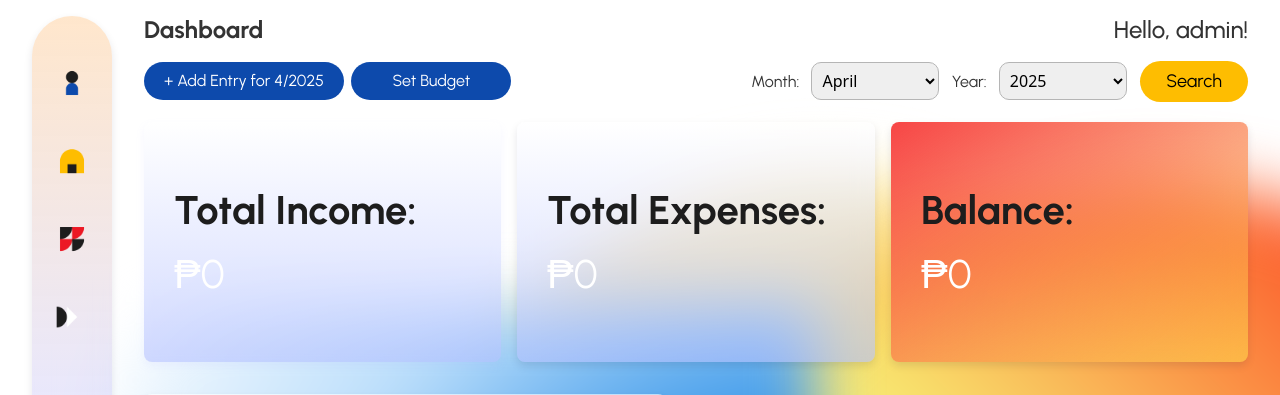
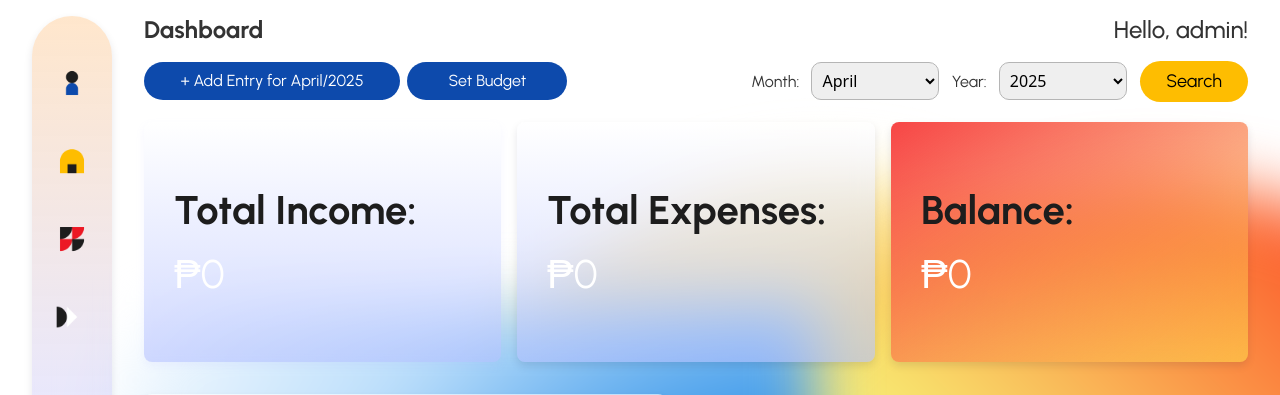
Before and after one commit to caloyyyy0203/personal-budget-tracker, a Django app: page /dashboard/ in a window 1280 px wide. Shown: the top 395 px of the page. Run offline with Django 5.2, Linux system fonts and the light colour scheme; a user stored in the database is signed in; data comes from the database, SQL or seed files in the repository; data that the repository does not hold is empty; some web fonts are replaced.

Commit message:
Month number to month_name

```diff
--- a/tracker/static/tracker/css/main.css
+++ b/tracker/static/tracker/css/main.css
@@ -23,7 +23,7 @@ body {
  font-family: 'Urbanist',sans-serif;
  font-size: 16px;
  padding: 6px;
-width: 12.5em;
+width: 16em;
 border-radius: 100px;
 background-color: #0D4AAC;
 color: white;
--- a/tracker/templates/tracker/dashboard.html
+++ b/tracker/templates/tracker/dashboard.html
@@ -19,7 +19,7 @@
 
 <div class="container_3">
 <div>
-<button type="button" class="btn_first" data-bs-toggle="modal" data-bs-target="#addEntryModal"> + Add Entry for {{ month }}/{{ year }} </button>
+<button type="button" class="btn_first" style="width: 16em; " data-bs-toggle="modal" data-bs-target="#addEntryModal"> + Add Entry for {{ month_name }}/{{ year }} </button>
 <!-- Include Add Entry Modal -->
 {% include 'tracker/modals/add_entry_modal.html' %}
 <button type="button" class="btn_first2" style="margin-bottom: 20px; font-family: 'Urbanist', sans-serif;" data-bs-toggle="modal" data-bs-target="#setBudgetModal"> Set Budget </button>
```
